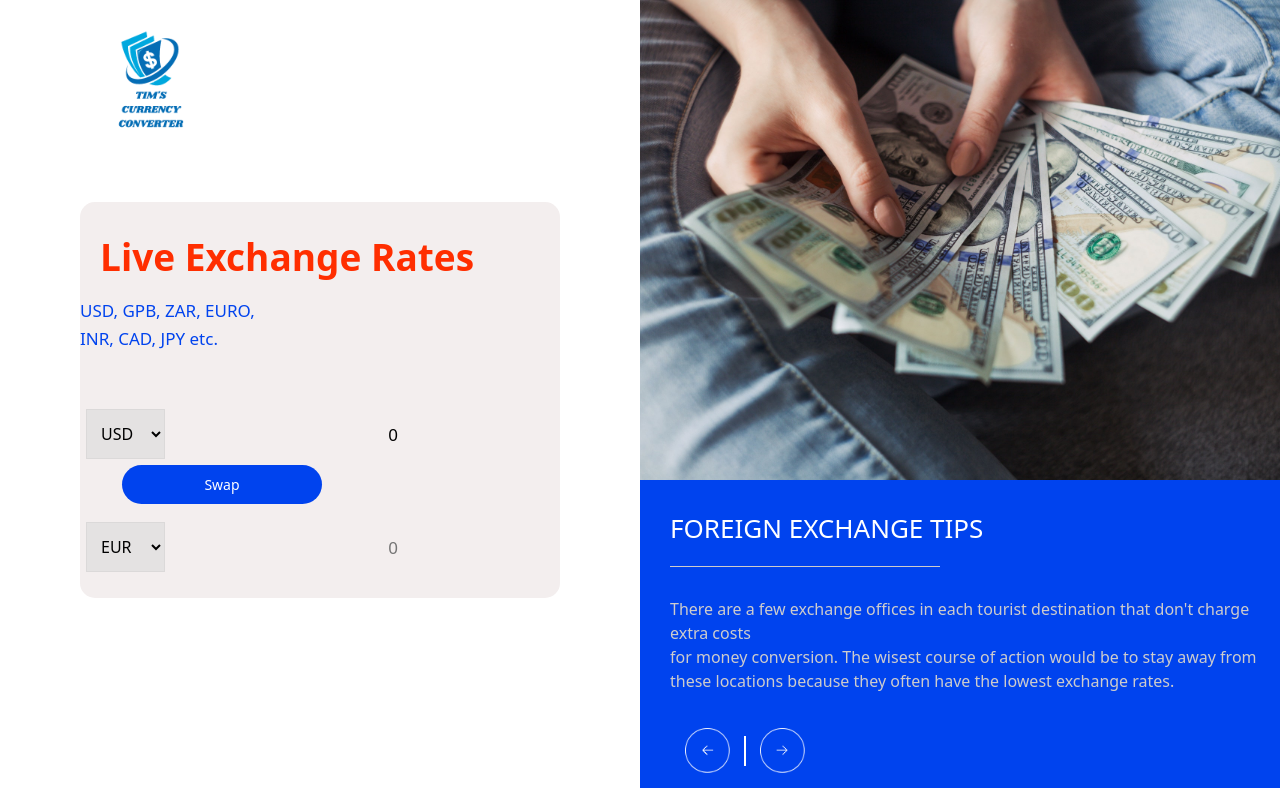
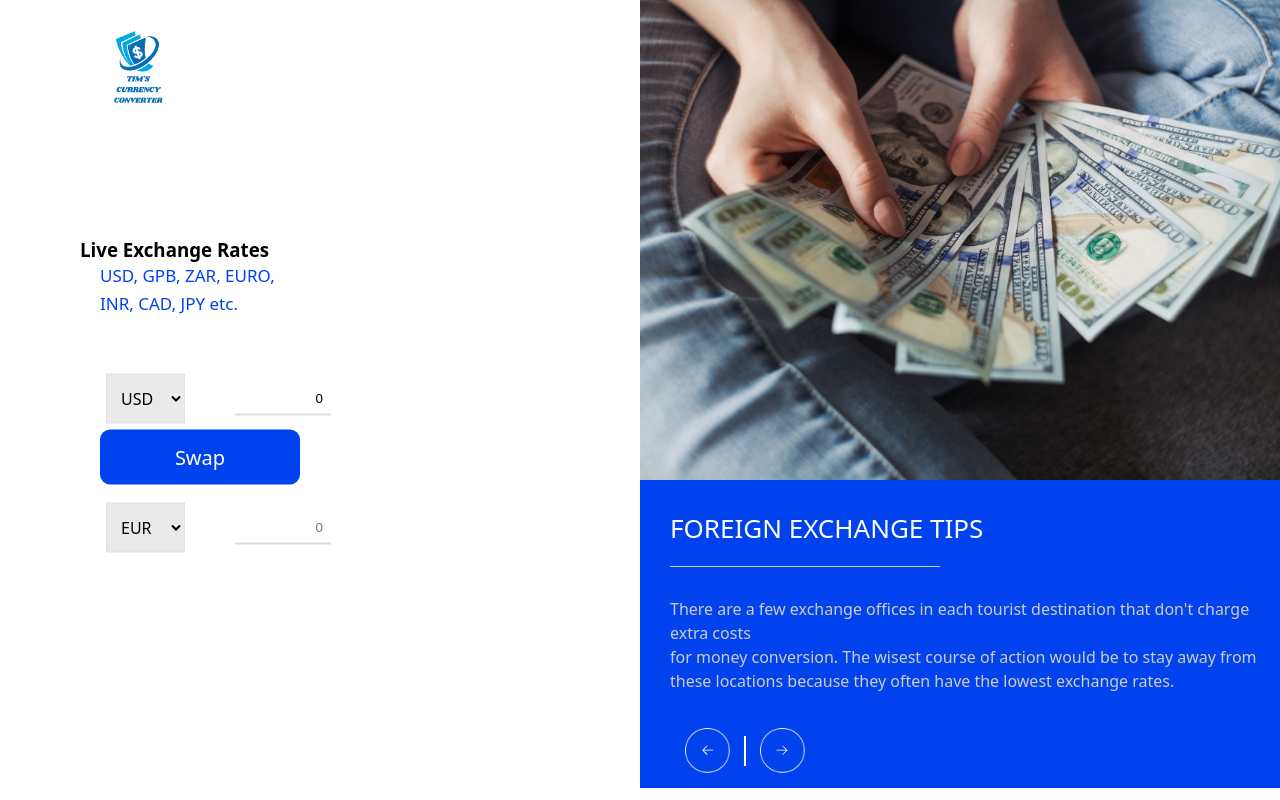
Before and after one commit to timothymureithi/Currency-Converter, a plain HTML site: page index.html in a window 1280 px wide. Drawn offline with Linux system fonts and the light colour scheme.

Commit message:
added border-width within currency input

```diff
--- a/css/style.css
+++ b/css/style.css
@@ -20,7 +20,7 @@
 
 .logo{
     display: block;
-    width: 100px;
+    width: 75px;
     margin-top: 30px;
     margin-left: 100px;
 }
@@ -33,12 +33,11 @@
     top: 50%;
     left: 50%;
     transform: translate(-50%, -50%);
-    background: rgb(243, 238, 238);
     border-radius: 15px;
 }
 
-.content h3{
-    color: #ff2e00;
+.content h1{
+    color: #0043ee;
     font-size: 37px;
     line-height: 30px;
     margin: 25px 0;
@@ -50,19 +49,8 @@
     font-size: 17px;
     line-height: 28px;
     margin-bottom: 50px;
+    margin-left: 20px;
 }
-
-button{
-    width: 200px;
-    border: none;
-    background: #0043ee;
-    color: #fff;
-    box-shadow: 0px 10px 10px 1px rgba(219, 219, 219, 0);
-    padding: 25px 0;
-    outline: none;
-    font-size: 12px;
-    cursor: pointer;
-    }
 
 .slider{
     width: 100%;
@@ -134,13 +122,7 @@ hr{
         flex-basis: 100%;
     }
     .content{
-        width: 75%;
-        padding-top: 80px;
-        padding-bottom: 30px;
-        position: absolute;
-        top: 50%;
-        left: 50%;
-        transform: translate(-50%, -50%);
+        padding: 4rem 2rem;
 
     }
     .content h1{
@@ -166,28 +148,16 @@ hr{
 .swapBtn{
     color: #fff;
     cursor: pointer;
-    font-size: 14px;
-    background-color: #0043ee;
-    border-radius: 50px;
-    margin-left: 3em;
-    padding: 10px 40px;
+    font-size: 20px;
+    border-radius: 10px;
+    margin-left: 20px;
+    padding: 14px 40px;
+    width: 200px;
+    border: none;
+    background: #0043ee;
+    outline: none;
 }
 
-/*
-
-position: absolute;
-    width: 260px;
-    left: 50%;
-    transform: translateX(-50%);
-    padding: 10px 40px;
-    margin-top: 28px;
-    border-radius: 50px;
-    background-color: rgb(0, 162, 255);
-    color: white;
-    font-weight: 300;
-
-
-*/
 
 .currency{
     display: flex;
@@ -196,6 +166,7 @@ position: absolute;
     justify-content: space-between;
     width: 10rem;
     padding: 6px;
+    position: relative;
 }
 
 
@@ -207,14 +178,23 @@ position: absolute;
     background-color: rgba(211, 211, 211, 0.486);
     padding: 12px 10px;
     outline: none;
-
+    margin-left: 20px;
 }
 
 .currency input{
+    font-family: sans-serif;
+    max-width: 5rem;
+    padding: .5rem;
+    border: solid #ddd;
+    border-width: 0 0 2px;
     text-align: right;
-    background: transparent;
-    font-size: 17px;
-    border: 0;
+    margin-left: 50px;
+}
+
+input::-webkit-outer-spin-button,
+input::-webkit-inner-spin-button {
+  -webkit-appearance: none;
+  margin: 0;
 }
 
 .swap-rate-container{
@@ -226,6 +206,7 @@ position: absolute;
 .rate{
     font-size: 17px;
     padding: 6px;
+    margin-left: 12px;
 }
 select:focus, input:focus, button:focus{
     outline: 0;
```
